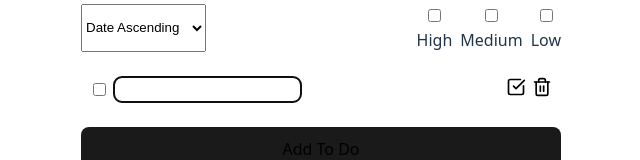
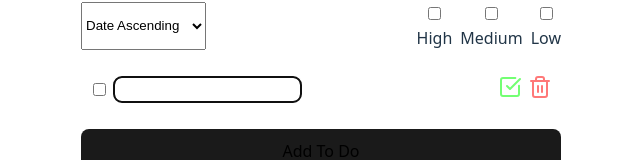
Before and after one commit to Alex761944/react-to-do-app, a React (Vite) app: page / in a window 1280 px wide. Both pictures are taken after a click on the button "Add To Do". Shown: the part 384-544 px from the top of the page, without its empty margins (319-959 px from the left). Built offline with nearby package versions, Linux system fonts and the light colour scheme.

Commit message:
Refactor icons

```diff
--- a/src/components/Button/Button.jsx
+++ b/src/components/Button/Button.jsx
@@ -1,19 +1,11 @@
 import "./Button.css";
-import { SquarePen, CheckSquare, Trash2 } from "lucide-react";
 
 export function Button({ icon, variant, onClick, children }) {
-  const icons = {
-    edit: SquarePen,
-    checkmark: CheckSquare,
-    trashcan: Trash2,
-  };
-
-  const IconComponent = icons[icon];
   const classes = `Button${variant === "icon" ? " Button--Icon" : ""}`;
 
   return (
     <button className={classes} onClick={onClick}>
-      {IconComponent && <IconComponent size={20} strokeWidth={2} />}
+      {icon && icon}
       {children}
     </button>
   );
--- a/src/components/ToDo/ToDo.jsx
+++ b/src/components/ToDo/ToDo.jsx
@@ -2,6 +2,7 @@ import "./ToDo.css";
 import { Button } from "../Button/Button";
 import { useState, useEffect, useRef } from "react";
 import { Text } from "..//Text/Text";
+import { SquarePen, CheckSquare, Trash2 } from "lucide-react";
 
 export function ToDo({
   isDone,
@@ -51,15 +52,23 @@ export function ToDo({
       <div className="ToDo__Actions">
         {isInEditMode ? (
           <Button
-            icon="checkmark"
+            icon={<CheckSquare color="var(--success)" />}
             variant="icon"
             onClick={() => handleSave(inputValue)}
           />
         ) : (
-          <Button icon="edit" variant="icon" onClick={handleEditClick} />
+          <Button
+            icon={<SquarePen color="var(--warning)" />}
+            variant="icon"
+            onClick={handleEditClick}
+          />
         )}
 
-        <Button icon="trashcan" variant="icon" onClick={handleTrashcanClick} />
+        <Button
+          icon={<Trash2 color="var(--danger)" />}
+          variant="icon"
+          onClick={handleTrashcanClick}
+        />
       </div>
     </div>
   );
--- a/src/index.css
+++ b/src/index.css
@@ -14,6 +14,10 @@
 
   /* Put css variables here */
   --text-color-muted: #888;
+
+  --success: rgb(115, 255, 115);
+  --warning: rgb(255, 201, 101);
+  --danger: rgb(255, 120, 120);
 
   --size-s: 4px;
   --size-m: 8px;
```
